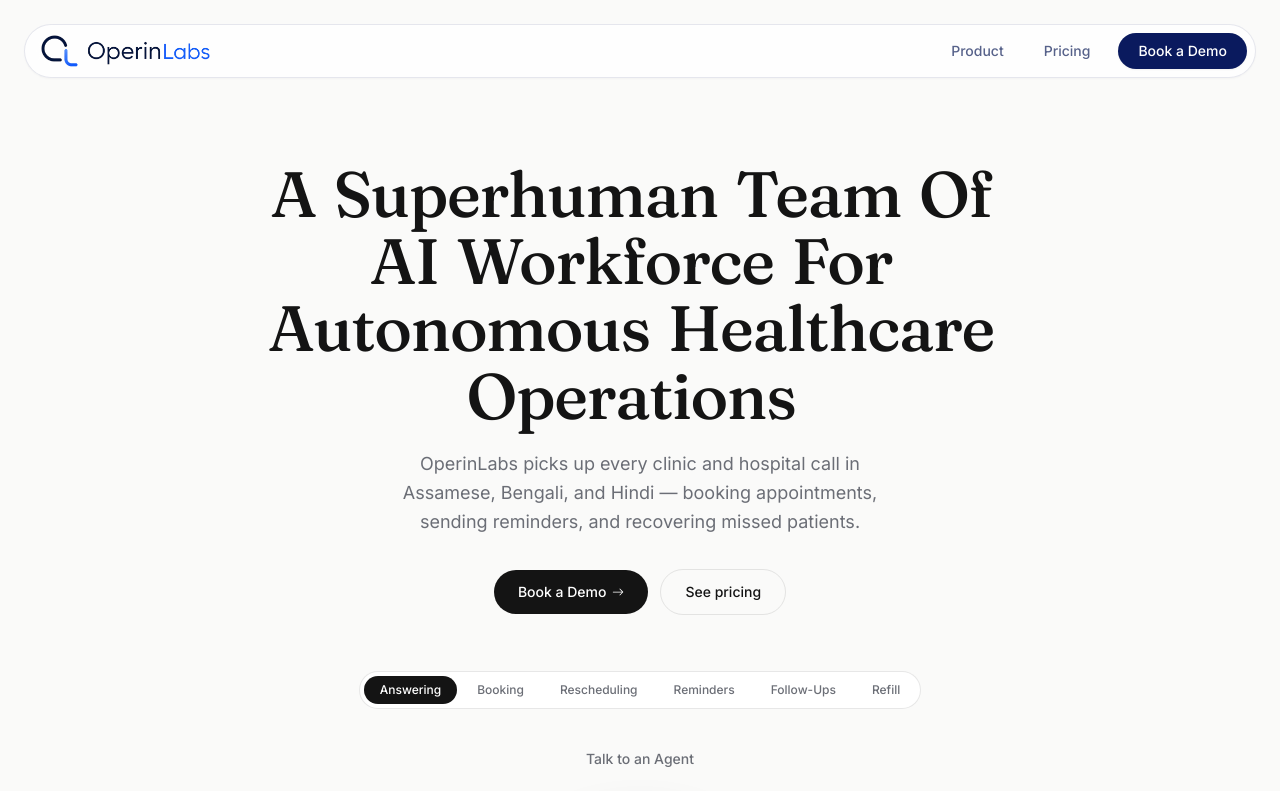
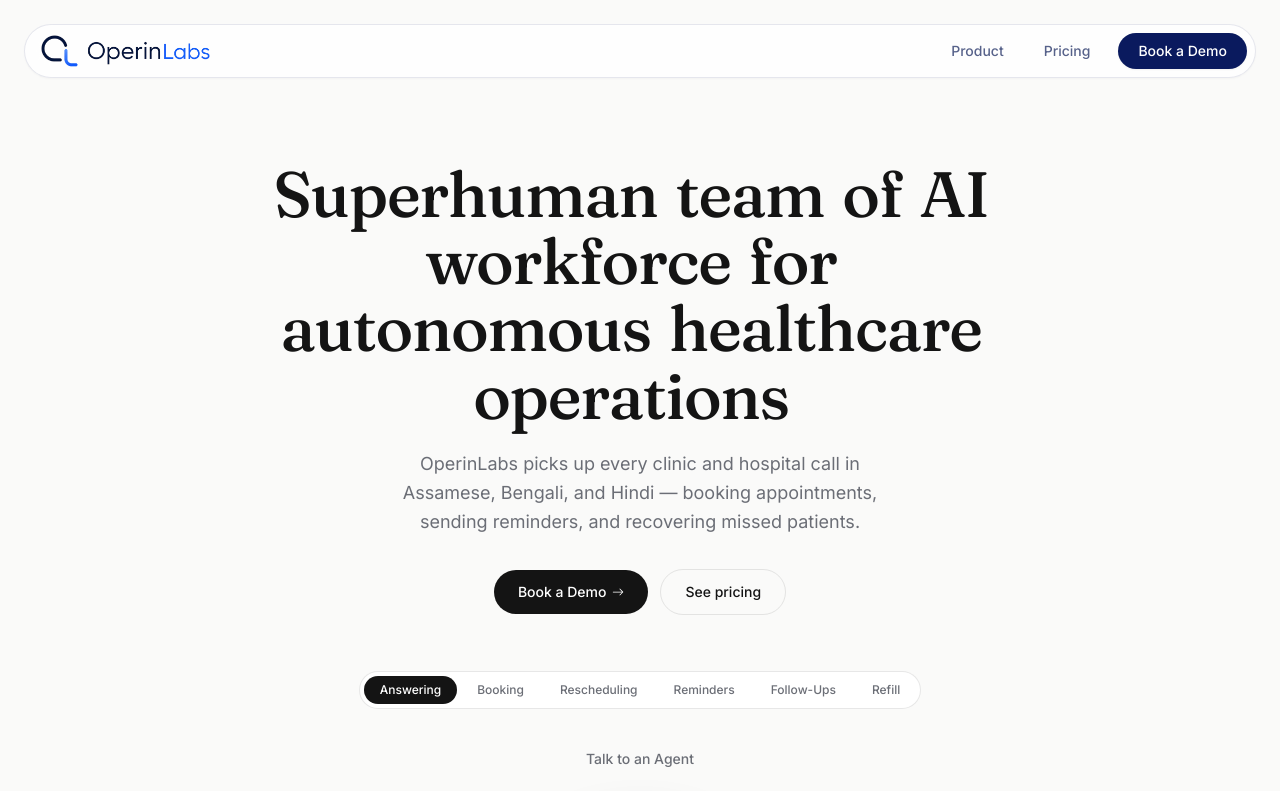
Before and after one commit to OperinLabs/OperinLabs-Landing-Page, a React (Vite) app: page / in a window 1280 px wide. Shown: the top 791 px of the page. Built offline with nearby package versions, Linux system fonts and the light colour scheme.

Commit message:
Update Hero.tsx

```diff
--- a/src/components/Hero.tsx
+++ b/src/components/Hero.tsx
@@ -7,7 +7,7 @@ interface HeroProps {
   onBookDemo: () => void;
 }
 
-const headline = ["A", "Superhuman", "Team", "Of", "AI", "Workforce", "For", "Autonomous", "Healthcare", "Operations"];
+const headline = ["Superhuman", "team", "of", "AI", "workforce", "for", "autonomous", "healthcare", "operations"];
 
 const tabs = ["Answering", "Booking","Rescheduling", "Reminders", "Follow-Ups", "Refill"];
 
```
